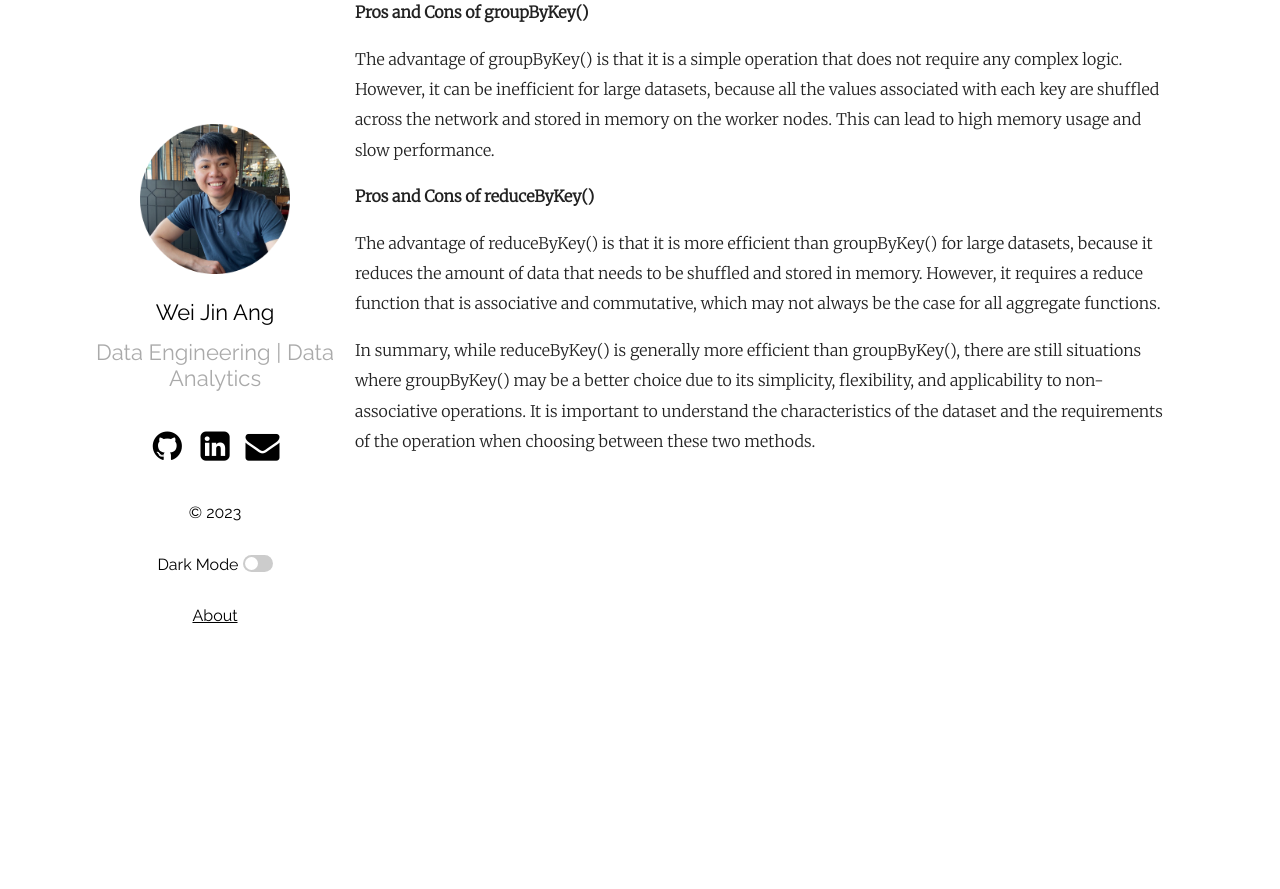
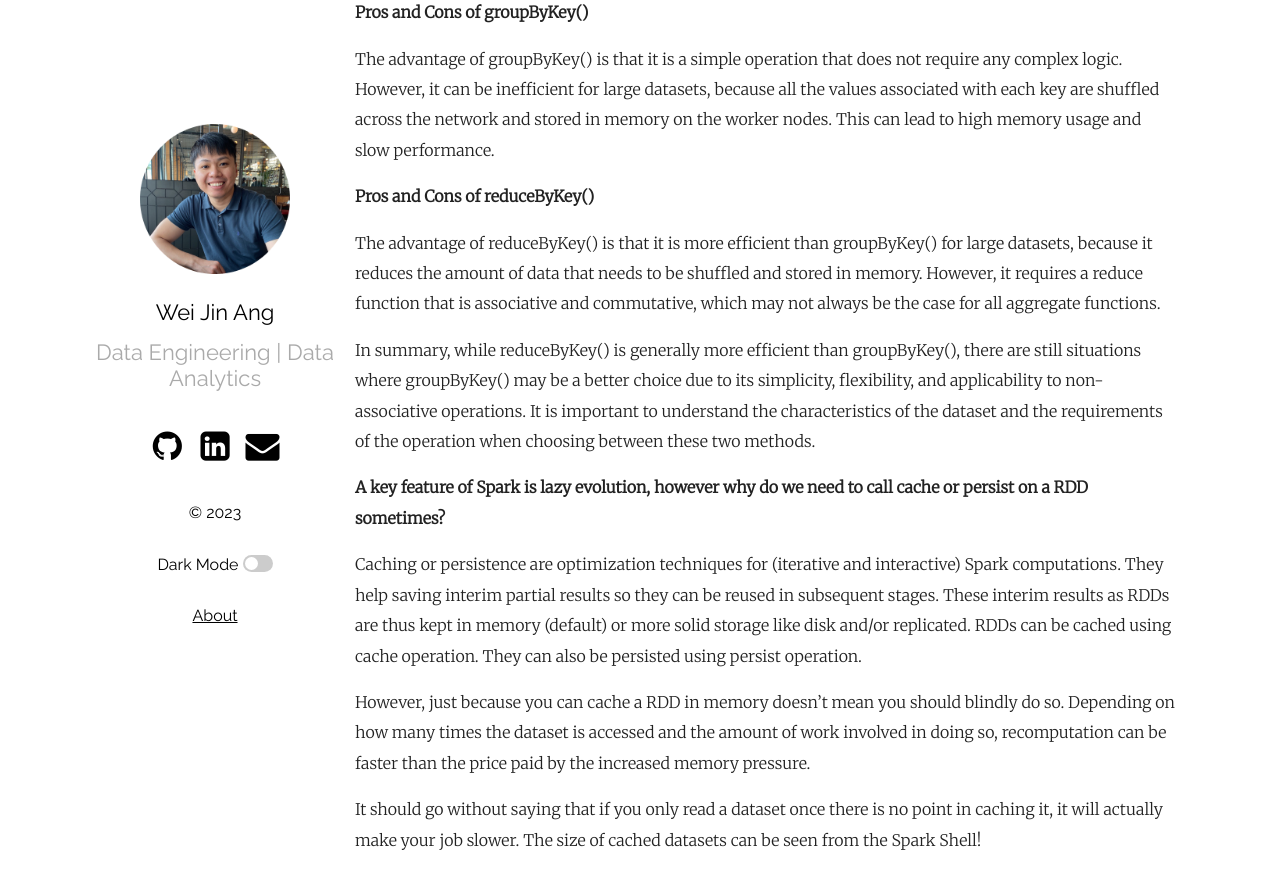
Before and after one commit to wjang96/wjang96.github.io, a Jekyll site: the page built from _posts/2023-10-22-Spark related quickies.markdown, in a window 1280 px wide and 900 px high, scrolled down 4326 px. Shown: the top 889 px of the window. Built offline with Jekyll 4.4.1, drawn with Linux system fonts in a browser that asks for light colours.

Commit message:
Update 2023-10-22-Spark related quickies.markdown

```diff
--- a/_posts/2023-10-22-Spark related quickies.markdown
+++ b/_posts/2023-10-22-Spark related quickies.markdown
@@ -113,3 +113,11 @@ The advantage of groupByKey() is that it is a simple operation that does not req
 The advantage of reduceByKey() is that it is more efficient than groupByKey() for large datasets, because it reduces the amount of data that needs to be shuffled and stored in memory. However, it requires a reduce function that is associative and commutative, which may not always be the case for all aggregate functions.
 
 In summary, while reduceByKey() is generally more efficient than groupByKey(), there are still situations where groupByKey() may be a better choice due to its simplicity, flexibility, and applicability to non-associative operations. It is important to understand the characteristics of the dataset and the requirements of the operation when choosing between these two methods.
+
+**A key feature of Spark is lazy evolution, however why do we need to call cache or persist on a RDD sometimes?**
+
+Caching or persistence are optimization techniques for (iterative and interactive) Spark computations. They help saving interim partial results so they can be reused in subsequent stages. These interim results as RDDs are thus kept in memory (default) or more solid storage like disk and/or replicated. RDDs can be cached using cache operation. They can also be persisted using persist operation.
+
+However, just because you can cache a RDD in memory doesn’t mean you should blindly do so. Depending on how many times the dataset is accessed and the amount of work involved in doing so, recomputation can be faster than the price paid by the increased memory pressure.
+
+It should go without saying that if you only read a dataset once there is no point in caching it, it will actually make your job slower. The size of cached datasets can be seen from the Spark Shell!
```
